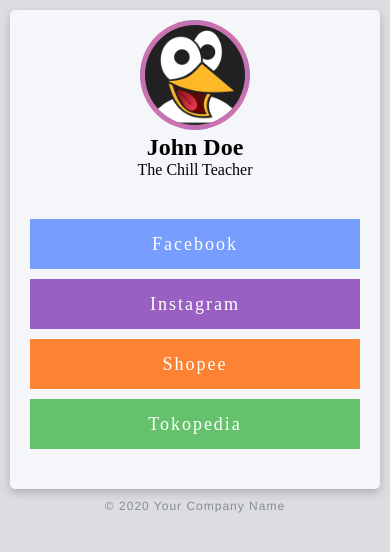
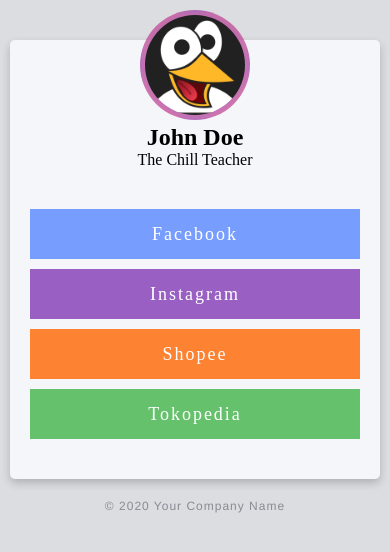
Before and after one commit to teguh-santoso/LinkBranch, a plain HTML site: page index.html in a window 390 px wide. Drawn offline with Linux system fonts and the light colour scheme.

Commit message:
Fix responsive

```diff
--- a/assets/responsive.css
+++ b/assets/responsive.css
@@ -1,12 +1,15 @@
-@media (max-width: 670px) {
+@media (max-width: 530px) {
 	body {
 		padding: 0px;
 	}
 	.main {
 		max-width: 100%;
-		margin: 10px;
+		margin: 40px 10px 20px 10px;
 	}
 	.main-img img {
-		margin-top: 0px;
+		margin-top: -40px;
+	}
+	.footer {
+		margin-bottom: 10px;
 	}
 }
```
